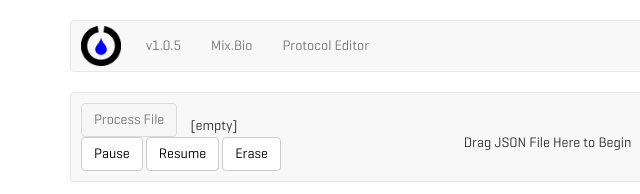
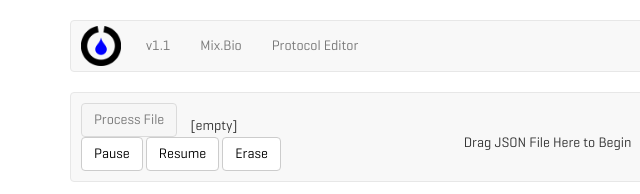
Before and after one commit to Opentrons/otone_frontend, a plain HTML site: page web/index.html in a window 1280 px wide. Shown: the top 194 px of the page, 0-640 px from the left. Drawn offline with Linux system fonts and the light colour scheme.

Commit message:
updated version number to 1.1

```diff
--- a/web/index.html
+++ b/web/index.html
@@ -39,7 +39,7 @@
 				<img src="images/logo.png" > </a>
 				<ul class="nav navbar-nav navbar-left">
 					<li>
-					<a href="https://github.com/opentrons" target="_blank">v1.0.5</a>
+					<a href="https://github.com/opentrons" target="_blank">v1.1</a>
 					</li>
 					<li>
 					<a href="http://mix.bio" target="_blank">Mix.Bio</a>
```
